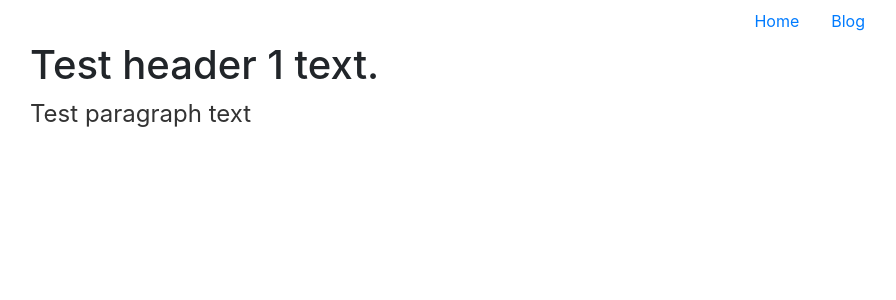
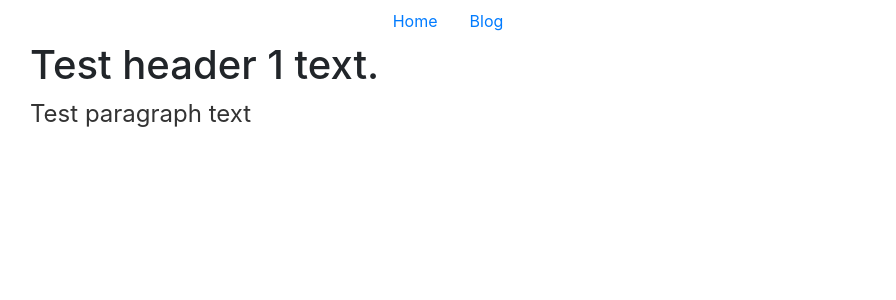
Before and after one commit to emilyripka/nano_NMR, a Jekyll site: the page built from index.html, in a window 1280 px wide. Shown: the top 300 px of the page, without its empty margins (0-896 px from the left). Built offline with Jekyll 4.4.1, drawn with Linux system fonts in a browser that asks for light colours.

Commit message:
center nav bar

```diff
--- a/_layouts/default.html
+++ b/_layouts/default.html
@@ -22,19 +22,7 @@
 		       alt="Emily Grace Ripka Banner" style="width:600px;">-->
             </div>
          </div>
-         <!--div class="row" style="border: none">
-	    <div class="col-sm; text-align:center;"align="center">
-               <ul class="nav">
-                  <li class="nav-item">
-                    <a class="nav-link active" href="/nano_NMR/">Home</a>
-                  </li>
-                  <li class="nav-item">
-                    <a class="nav-link active" href="/nano_NMR/blog/">Blog</a>
-                  </li>
-               </ul>
-            </div>
-	 </div-->
-         <ul class="nav justify-content-end">
+         <ul class="nav justify-content-center">
             <li class="nav-item">
                <a class="nav-link active" href="/nano_NMR/">Home</a>
             </li>
```
